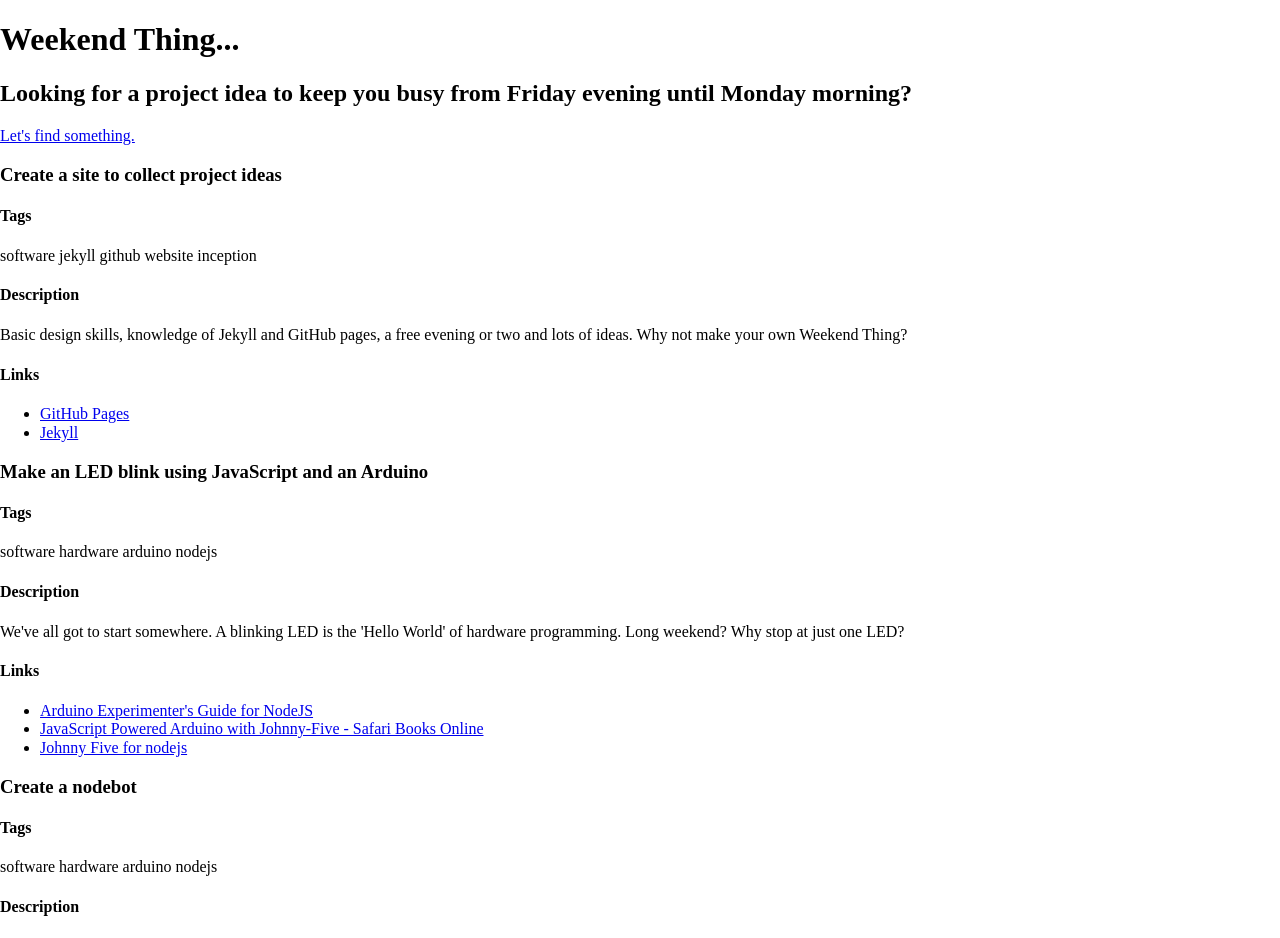
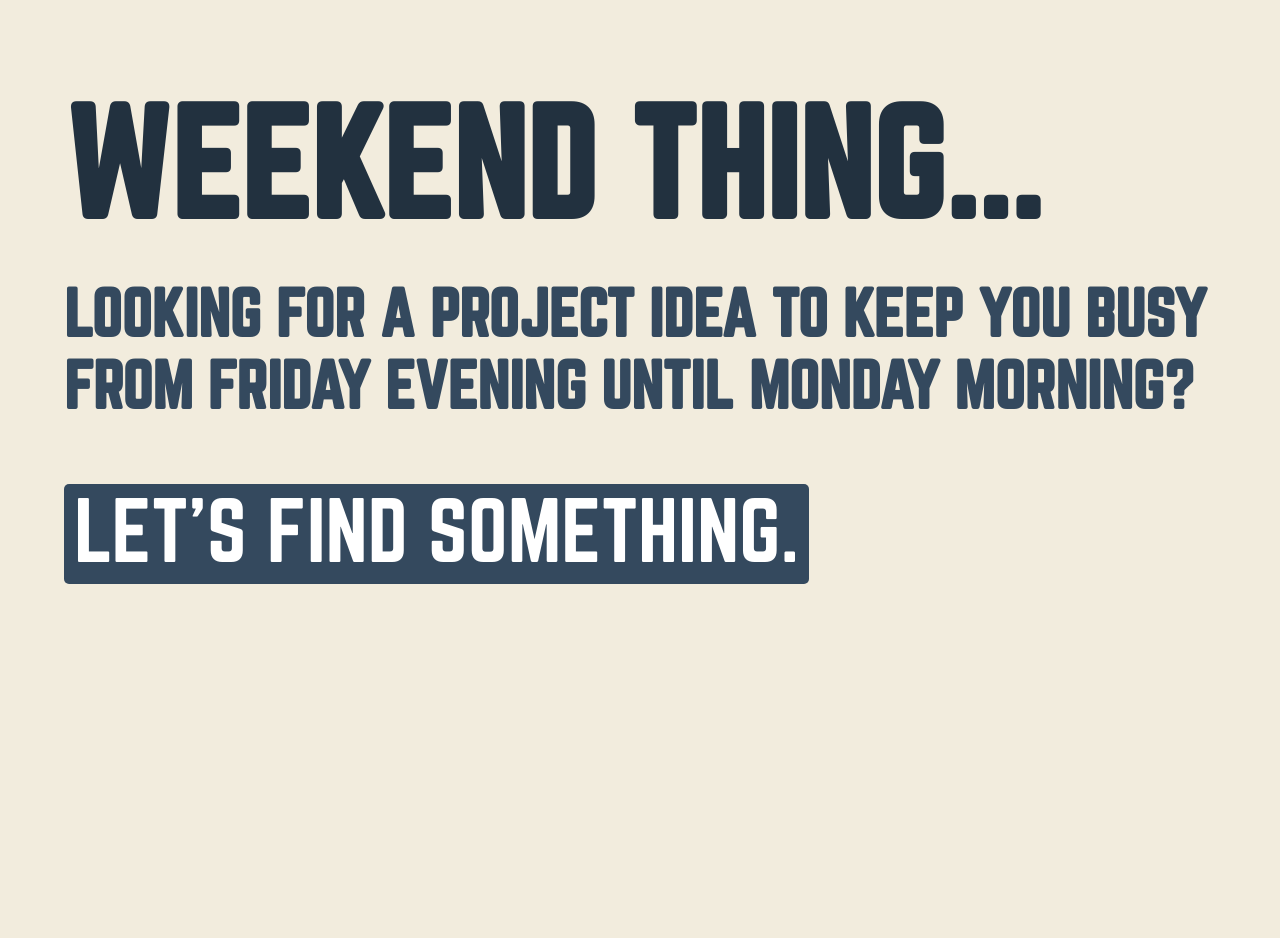
Before and after one commit to omgmog/weekendthing, a Jekyll site: the page built from index.html, in a window 1280 px wide. Shown: the top 938 px of the page. Built offline with Jekyll 4.4.1, drawn with Linux system fonts in a browser that asks for light colours; nearby versions of some CDN libraries; library files that are not in the unit come from our copies; grey boxes are pictures that could not be loaded.

```diff
--- a/_layouts/base.html
+++ b/_layouts/base.html
@@ -6,11 +6,11 @@
         </title>
         <link
             rel="stylesheet"
-            href="{{ site.baseurl }}assets/css/normalize.css"
+            href="{{ site.baseurl }}/assets/css/normalize.css"
         />
         <link
             rel="stylesheet"
-            href="{{ site.baseurl }}assets/css/main.css"
+            href="{{ site.baseurl }}/assets/css/main.css"
         />
         <meta
             name="description"
@@ -31,8 +31,8 @@
         </div>
 
         {% include ga.html %}
-        <script src="{{ site.baseurl }}assets/js/jquery.min.js"></script>
-        <script src="{{ site.baseurl }}assets/js/masonry.pkgd.min.js"></script>
-        <script src="{{ site.baseurl }}assets/js/main.js"></script>
+        <script src="{{ site.baseurl }}/assets/js/jquery.min.js"></script>
+        <script src="{{ site.baseurl }}/assets/js/masonry.pkgd.min.js"></script>
+        <script src="{{ site.baseurl }}/assets/js/main.js"></script>
     </body>
 </html>
```
